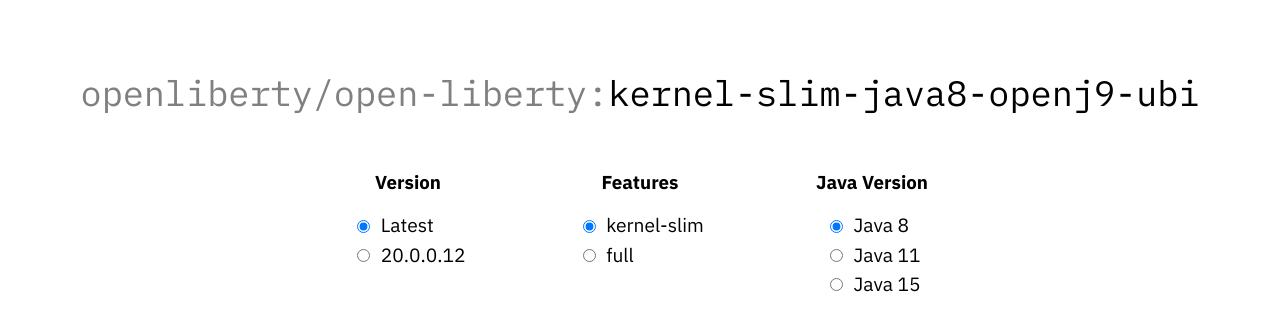
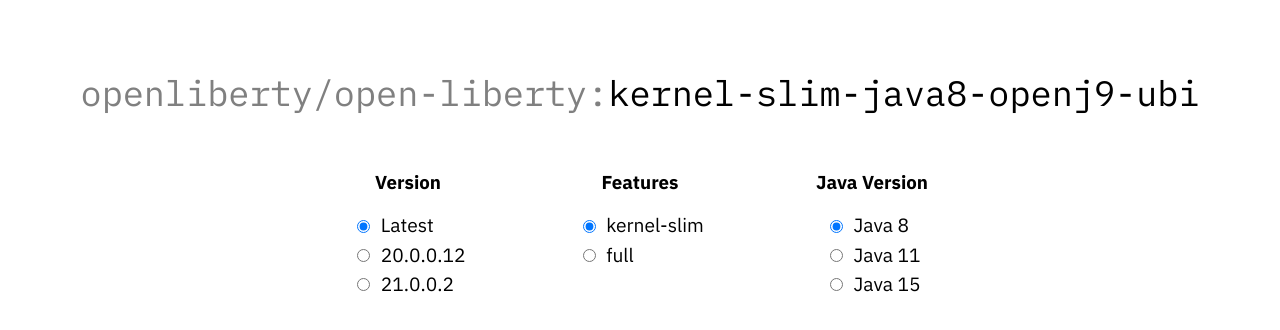
Before and after one commit to realModusOperandi/openliberty-image-tag, a plain HTML site: page index.html in a window 1280 px wide. Drawn offline with Linux system fonts and the light colour scheme.

Commit message:
Update versions

```diff
--- a/index.html
+++ b/index.html
@@ -127,6 +127,11 @@
             <input type="radio" id="version-20.0.0.12" name="version" value="20.0.0.12" />
             <label for="version-20.0.0.12">20.0.0.12</label>
           </div>
+
+          <div class="radio">
+            <input type="radio" id="version-21.0.0.2" name="version" value="21.0.0.2" />
+            <label for="version-21.0.0.2">21.0.0.2</label>
+          </div>
         </div>
       </div>
       <div class="option">
```
